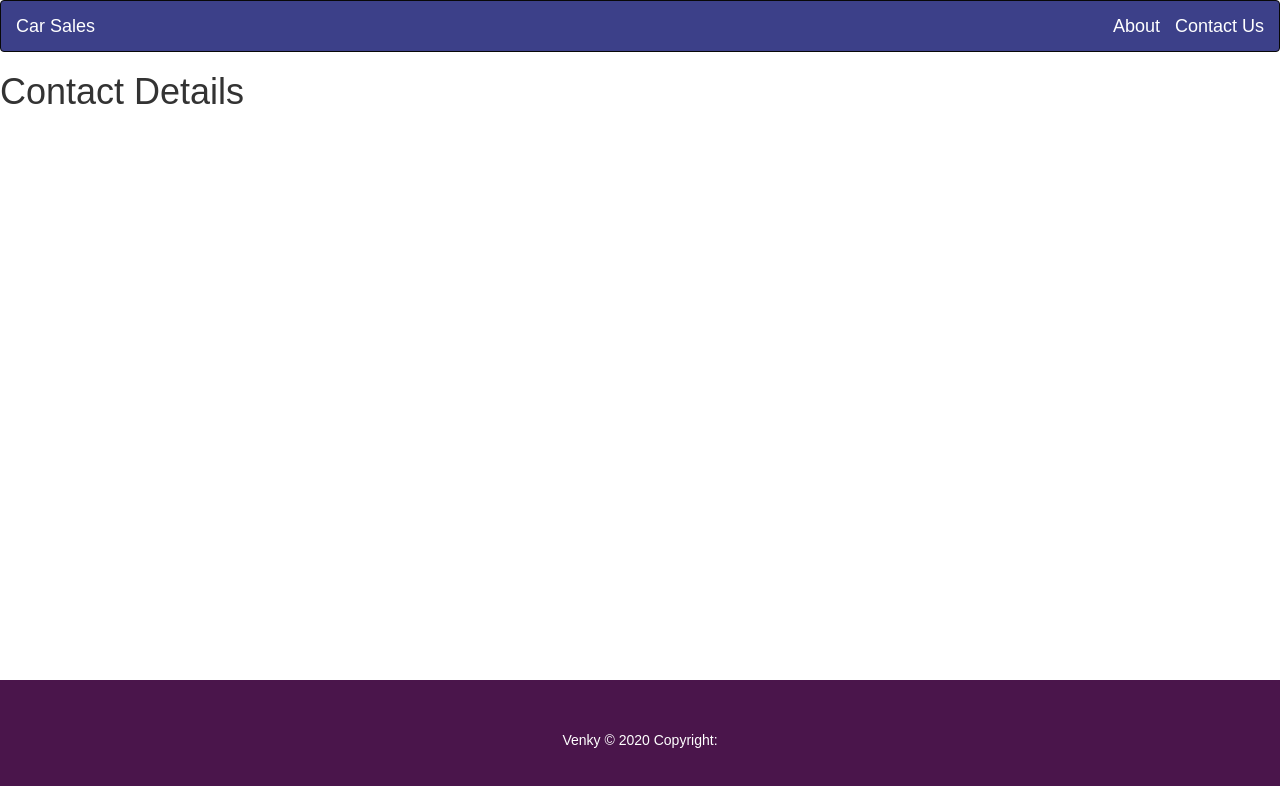
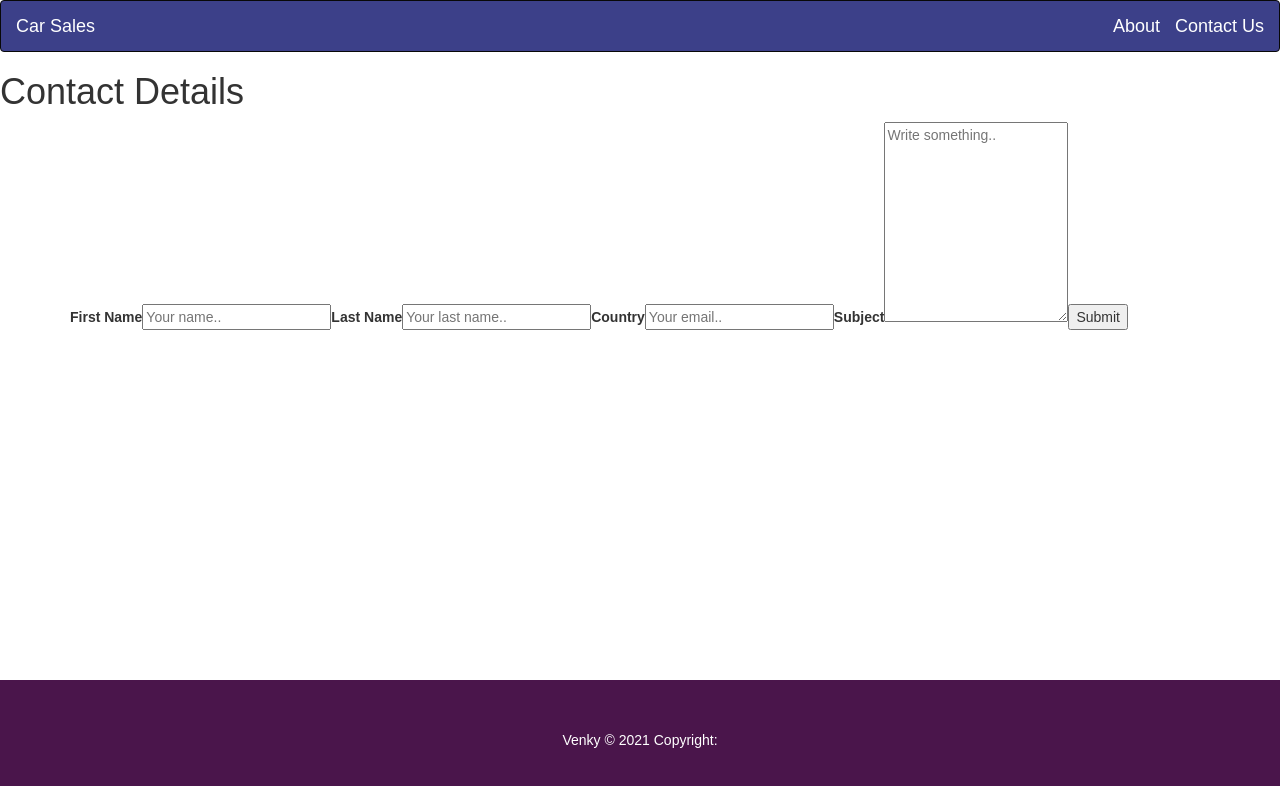
Before and after one commit to vy3191/e-commerce, a React (Create React App) app: page /contact in a window 1280 px wide. Shown: the top 786 px of the page. Built offline with nearby package versions, Linux system fonts and the light colour scheme.

Commit message:
chages year in the footer dynamically

```diff
--- a/src/components/Contact.js
+++ b/src/components/Contact.js
@@ -1,11 +1,59 @@
-import React from 'react';
+import React, { Component } from 'react';
 
-function Contact() {
-  return (
-    <div>
-      <h1>Contact Details</h1>
-    </div>
-  )
+class Contact extends Component {
+  constructor(props) {
+    super(props);
+
+  }
+
+  handleInput(event) {
+    this.setState({
+      [event.target.name]: event.target.value
+    })
+  }
+  render() {
+    return (
+      <div>
+        <h1>Contact Details</h1>
+        <div className="container">
+          <form>
+            <label htmlFor="fname">First Name</label>
+            <input
+              type="text"
+              id="fname"
+              name="firstName"
+              placeholder="Your name.."
+            />
+            <label htmlFor="lname">Last Name</label>
+            <input
+              type="text"
+              id="lname"
+              name="lastName"
+              placeholder="Your last name.."
+            />
+            <label htmlFor="country">Country</label>
+            <input
+              type="email"
+              id="email"
+              name="email"
+              placeholder="Your email.."
+            />
+            <label htmlFor="subject">Subject</label>
+            <textarea
+              id="subject"
+              name="subject"
+              placeholder="Write something.."
+              style={{height:"200px"}} />
+
+            <input
+              type="button"
+              value="Submit"
+            />
+          </form>
+        </div>
+      </div>
+    )
+  }
 }
 
 export default Contact;
--- a/src/components/Footer.js
+++ b/src/components/Footer.js
@@ -4,7 +4,7 @@ function Footer() {
   return (
     <footer className="bg-light text-center text-lg-start">
       <div className="footer">
-       Venky © 2020 Copyright:
+       Venky © {new Date().getFullYear() } Copyright:
       </div>
     </footer>
   )
```
